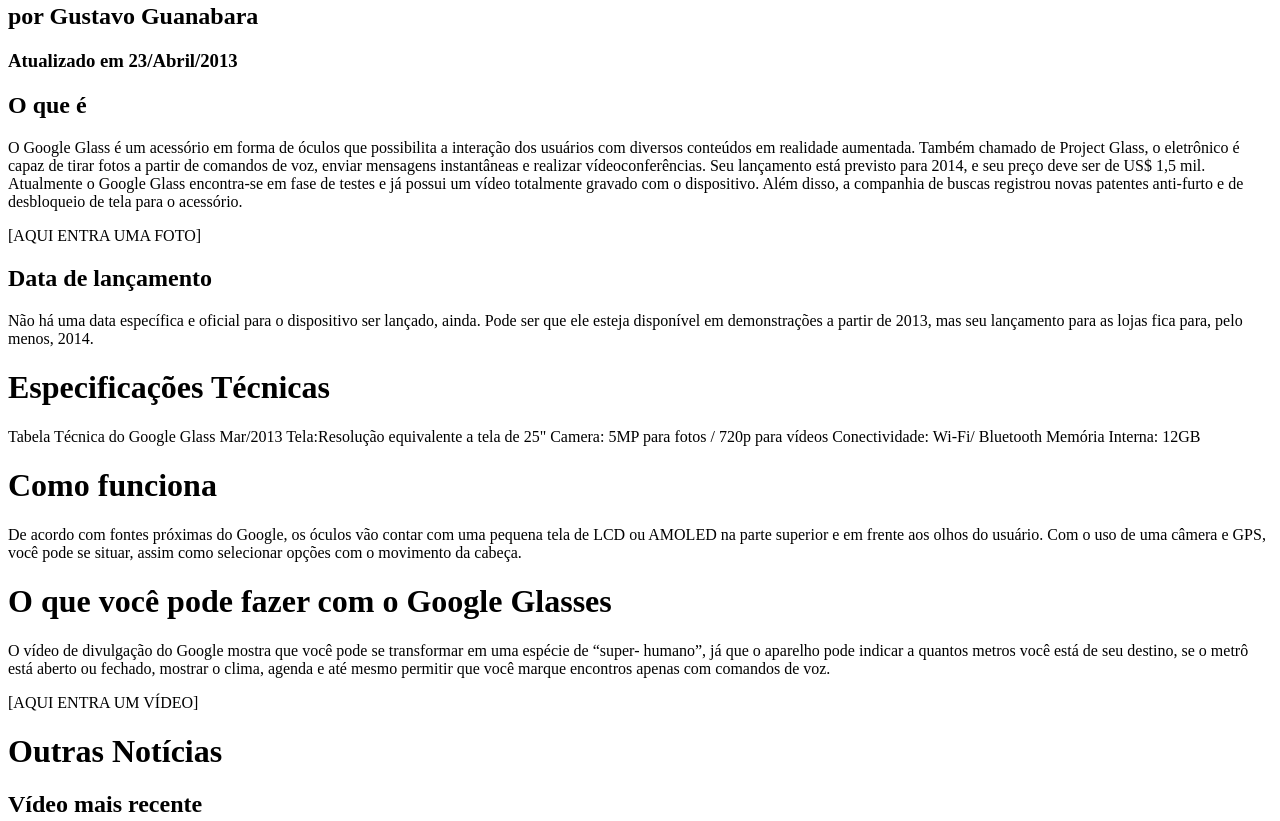
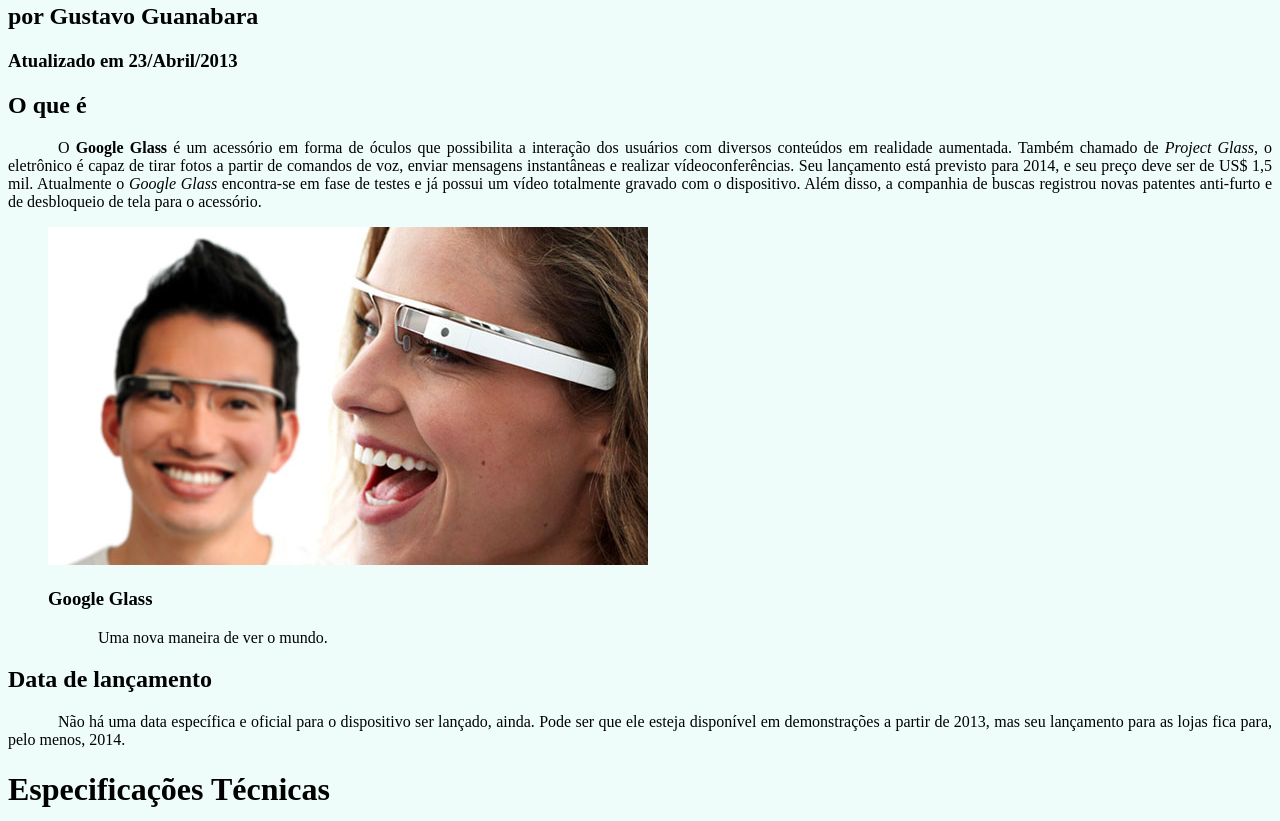
Before and after one commit to EricFranca96/cursoHtml5, a plain HTML site: page curso-html5-pacote01/projeto-glass-html5/index.html in a window 1280 px wide. Shown: the part 369-1190 px from the top of the page. Drawn offline with Linux system fonts and the light colour scheme.

Commit message:
Aprendendo a colocar imagens e utilizar o css

```diff
--- a/curso-html5-pacote01/projeto-glass-html5/index.html
+++ b/curso-html5-pacote01/projeto-glass-html5/index.html
@@ -6,6 +6,16 @@
     <meta http-equiv="X-UA-Compatible" content="IE=edge">
     <meta name="viewport" content="width=device-width, initial-scale=1.0">
     <title>Tudo sobre Google Glass</title>
+    <style>
+        body {
+            background-color: hsla(165, 81%, 93%, 0.5);
+            color: black;
+        }
+        p {
+            text-align: justify;
+            text-indent: 50px;
+        }
+    </style>
 </head>
 
 <body>
@@ -36,17 +46,25 @@
 
 
         <h2>O que é</h2>
-        <p>O Google Glass é um acessório em forma de óculos que possibilita a interação dos usuários com diversos conteúdos
-        em realidade aumentada. Também chamado de Project Glass, o eletrônico é capaz de tirar fotos a partir de
-        comandos de voz, enviar mensagens instantâneas e realizar vídeo&shy;con&shy;ferên&shy;cias. Seu lançamento está previsto para
-        2014, e seu preço deve ser de US$ 1,5 mil. Atualmente o Google Glass encontra-se em fase de testes e já possui
+        <p>O <span style="font-weight: 900;">Google Glass</span> é um acessório em forma de óculos que possibilita a interação dos usuários com diversos
+            conteúdos
+            em realidade aumentada. Também chamado de <i>Project Glass</i>, o eletrônico é capaz de tirar fotos a partir de
+            comandos de voz, enviar mensagens instantâneas e realizar vídeo&shy;con&shy;ferên&shy;cias. Seu lançamento
+            está previsto para
+            2014, e seu preço deve ser de US$ 1,5 mil. Atualmente o <em>Google Glass</em> encontra-se em fase de testes e já
+            possui
             um vídeo totalmente gravado com o dispositivo. Além disso, a companhia de buscas registrou novas patentes
             anti-furto e de desbloqueio de tela para o acessório.</p>
-
-        [AQUI ENTRA UMA FOTO]
-
+        <figure>
+        <img src="_imagens/glass-quadro-homem-mulher.jpg">
+        <figcaption>
+            <h3>Google Glass</h3>
+            <p>Uma nova maneira de ver o mundo.</p>
+        </figcaption>
+        </figure>
         <h2>Data de lançamento</h2>
-        <p> Não há uma data específica e oficial para o dispositivo ser lançado, ainda. Pode ser que ele esteja disponível
+        <p> Não há uma data específica e oficial para o dispositivo ser lançado, ainda. Pode ser que ele esteja
+            disponível
             em demonstrações a partir de 2013, mas seu lançamento para as lojas fica para, pelo menos, 2014.</p>
 
         <h1>Especificações Técnicas</h1>
@@ -76,12 +94,15 @@
 
         <h2>Novidades no Glass</h2>
         <p> O Google enfim revelou as especificações completas do Google Glass, e com ele uma surpresa ainda inédita no
-        mercado: a gigante das buscas usará um sistema de áudio baseado na transdução por condução. Através das hastes
-        dos óculos, o som será transmitido para o ouvido do usuário por meio de microvibrações em determinados ossos de
+            mercado: a gigante das buscas usará um sistema de áudio baseado na transdução por condução. Através das
+            hastes
+            dos óculos, o som será transmitido para o ouvido do usuário por meio de microvibrações em determinados ossos
+            de
             sua cabeça, sem usar nenhum tipo de alto-falante.</p>
 
         <p>Além da surpresa do áudio, a tela montada a frente do olho do usuário também chamou atenção. Serão 640 x 360
-        pixels de resolução que, em proporção, equivaleria a um monitor de 25 polegadas de alta definição colocado a 2,5
+            pixels de resolução que, em proporção, equivaleria a um monitor de 25 polegadas de alta definição colocado a
+            2,5
             metros de distância do espectador.</p>
 
         <p>Copyright &copy; 2013 - by Gustavo Guanabara
```
Also changed, not shown: 1 other file. Lines whose indentation alone changed are shown as unchanged.
